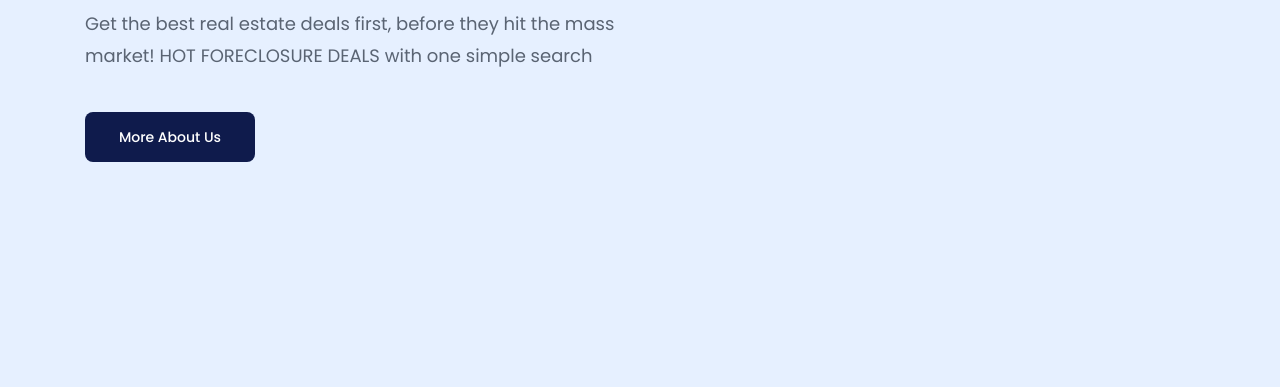
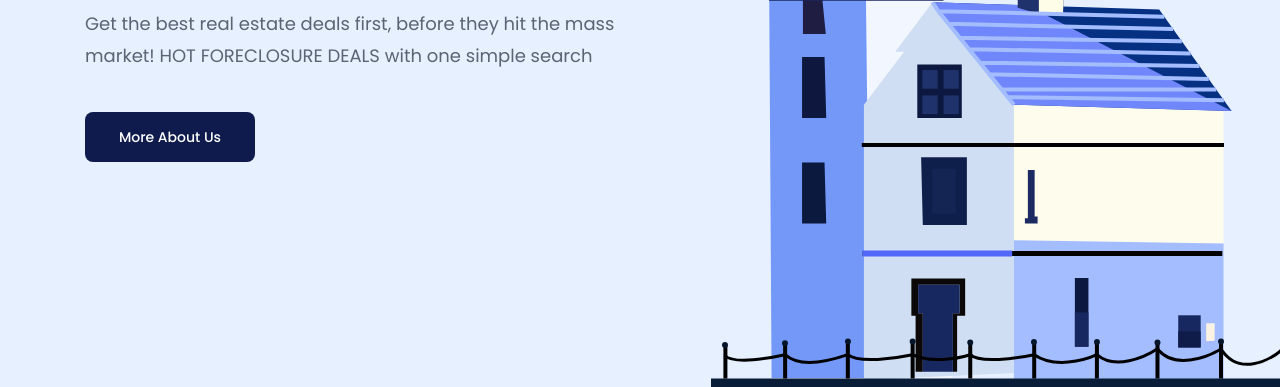
Before and after one commit to thanhhang31023/real-estate-landing-page, a plain HTML site: page index.html in a window 1280 px wide. Shown: the part 413-800 px from the top of the page. Drawn offline with Linux system fonts and the light colour scheme.

Commit message:
Create Hero Image

```diff
--- a/assets/css/styles.css
+++ b/assets/css/styles.css
@@ -43,8 +43,9 @@ a {
     opacity: 0.9;
 }
 
-/* Header */
+/* ======== Header ======== */
 .header {
+    position: relative;
     background: #e6f0ff;
     height: 100vh;
 }
@@ -122,3 +123,9 @@ a {
     min-width: 170px;
     margin-top: 40px;
 }
+
+.hero-img {
+    position: absolute;
+    right: calc((100vw - 1110px) / 2 - 100px);
+    bottom: 0;
+}
--- a/index.html
+++ b/index.html
@@ -49,6 +49,12 @@
                             </p>
                             <a href="#!" class="btn hero-cta">More About Us</a>
                         </div>
+
+                        <img
+                            src="./assets/img/hero-img.svg"
+                            alt="Discover a place you'll love to live."
+                            class="hero-img"
+                        />
                     </div>
                 </div>
             </header>
```
Also changed, not shown: assets/img/hero-img.svg (added).
